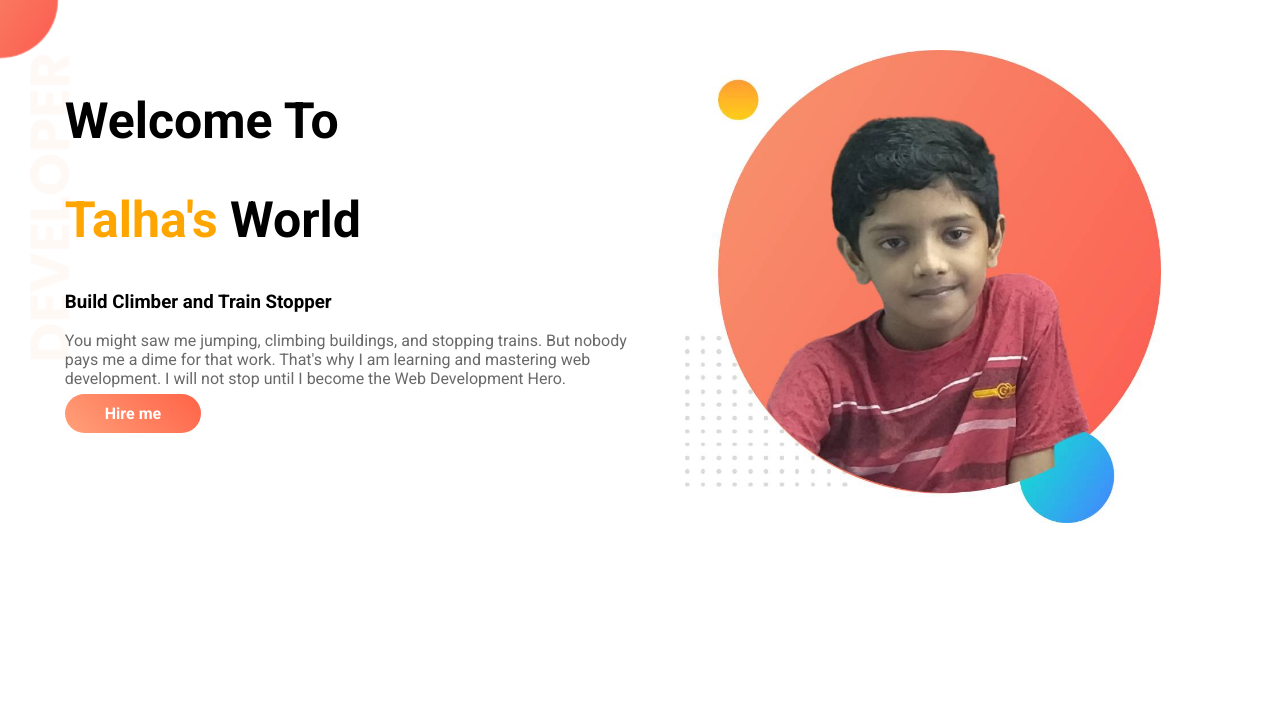
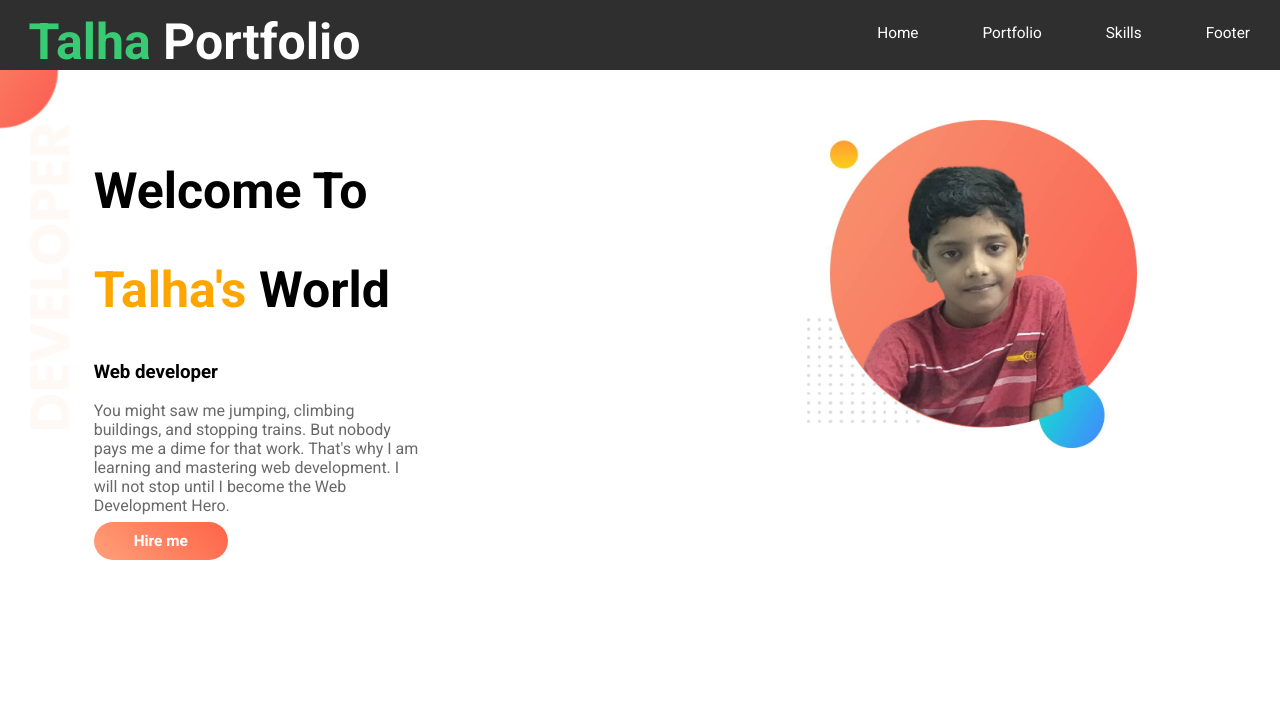
Before and after one commit to AbdurrahmanTalha/developer-portfolio, a website: page index.html in a window 1280 px wide. Shown: the top 724 px of the page. Drawn offline with Linux system fonts and the light colour scheme.

Commit message:
added a nav bar

```diff
--- a/assets/css/style.css
+++ b/assets/css/style.css
@@ -3,6 +3,56 @@
 body {
   font-family: "Roboto", sans-serif;
   margin: 0;
+}
+section {
+  height: 500px;
+  padding-bottom: 150px;
+}
+
+/* NavBar */
+header {
+  width: 100%;
+  height: 70px;
+  background-color: #2f2f2f;
+}
+.nav-logo {
+  position: absolute;
+  padding: 3px;
+  float: left;
+  margin-left: 2%;
+  margin-top: 10px;
+  font-family: Roboto, "sans-serif";
+  color: #39ca74;
+}
+.nav-logo-port {
+  color: #fff;
+}
+ul {
+  width: auto;
+  float: right;
+  margin-top: 8px;
+}
+
+li {
+  display: inline-block;
+  padding: 15px 30px;
+}
+
+a {
+  text-align: center;
+  color: #fff;
+  text-decoration: none;
+  font-family: inherit;
+  font-size: 1.2vw;
+}
+
+a:hover {
+  color: #f0c330;
+  transition: 0.3s;
+  -webkit-transition: 0.3s;
+  -moz-transition: 0.3s;
+  -ms-transition: 0.3s;
+  -o-transition: 0.3s;
 }
 
 h1 {
@@ -19,18 +69,24 @@ h2 {
 
 .flexible-container {
   display: flex;
-  margin-bottom: 150px;
   padding-top: 50px;
   padding-left: 40px;
 }
 
 .half-width {
-  width: 50%;
+  width: 60%;
+  float: left;
+  margin-left: 5%;
   padding-left: 2%;
 }
 
-.half-width img {
+.img-items-2 {
   width: 80%;
+}
+
+.img-items {
+  width: 100%;
+  margin-left: 100%;
 }
 
 .ancorBtn {
@@ -98,6 +154,6 @@ h2 {
   color: dimgray;
 }
 
-.text {
+p {
   color: dimgray;
 }
--- a/index.html
+++ b/index.html
@@ -9,28 +9,38 @@
     <title>Talha's portfolio</title>
 </head>
 
+<header>
+    <h1 class="nav-logo">Talha <span class="nav-logo-port">Portfolio</span></h1>
+    <nav>
+        <ul>
+            <li><a href="">Home</a></li>
+            <li><a href="">Portfolio</a></li>
+            <li><a href="">Skills</a></li>
+            <li><a href="">Footer</a></li>
+        </ul>
+    </nav>
+</header>
+
 <body>
+
     <section class="top-banner flexible-container">
         <div class="half-width">
             <h1>Welcome To</h1>
             <h1><span class="main-title">Talha's</span> World</h1>
-            <h3>Build Climber and Train Stopper</h3>
-            <p class="text">You might saw me jumping, climbing buildings, and stopping trains. But nobody pays me a dime
-                for that
-                work.
-                That's why I am learning and mastering web development. I will not stop until I become the Web
-                Development Hero.
-            </p>
+            <h3>Web developer</h3>
+            <p>You might saw me jumping, climbing buildings, and stopping trains. But nobody pays me a dime for that
+                work. That's why I am learning and mastering web development. I will not stop until I become the Web
+                Development Hero.</p>
             <a href="" class="ancorBtn">Hire me</a>
         </div>
         <div class="half-width">
-            <img src="assets/img/my-bg.jpg" alt="">
+            <img class="img-items" src="assets/img/my-bg.jpg" alt="">
         </div>
     </section>
 
     <section class="dream-big flexible-container">
         <div class="half-width">
-            <img src="assets/img/my-bg2.jpg" alt="">
+            <img class="img-items-2" src="assets/img/my-bg2.jpg" alt="">
         </div>
         <div class="half-width">
             <h2>Dream Big</h2>
@@ -47,7 +57,7 @@
             <div id="web-dev-exp" class="experience-item">
                 <h2>Full Stack Developer</h2>
                 <h3 class="main-title">2021-Present | Pro Level Developer</h3>
-                <p class="text">I am the master of HTML, CSS and Javascript. I know everything needed to make a website
+                <p>I am the master of HTML, CSS and Javascript. I know everything needed to make a website
                     function,
                     efficient. I didn't stop with the web. I went beyond with most popular Javascript framework called
                     Vue
@@ -56,7 +66,7 @@
             <div id="baby-dev-exp" class="experience-item">
                 <h2>Baby Web Developer</h2>
                 <h3 class="main-title">2020-2021 | Programming Hero Learner</h3>
-                <p class="text">They didn't offer me a job. But I made myself as a remove web developer. I made their
+                <p>They didn't offer me a job. But I made myself as a remove web developer. I made their
                     website and
                     showed
                     it to them. They liked it. And uploaded the content. It was fun working at Programming Hero.
```
